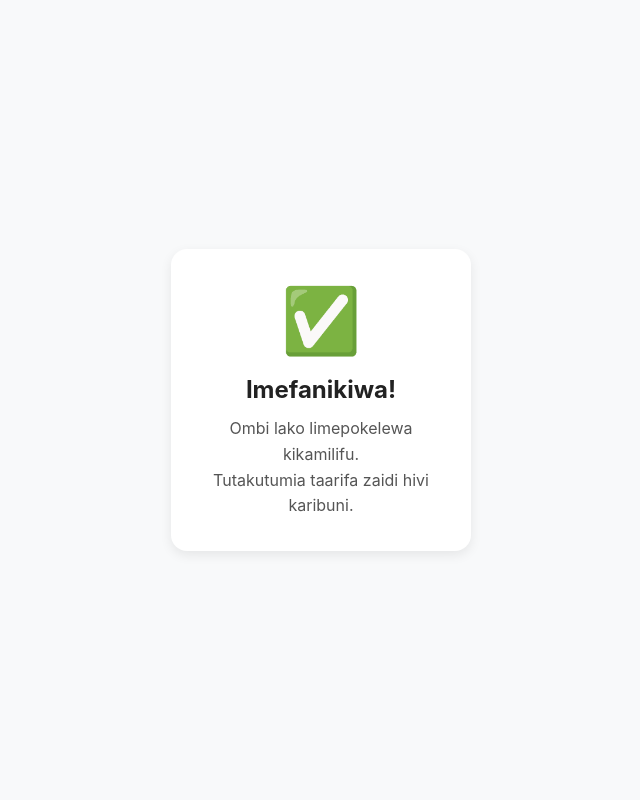
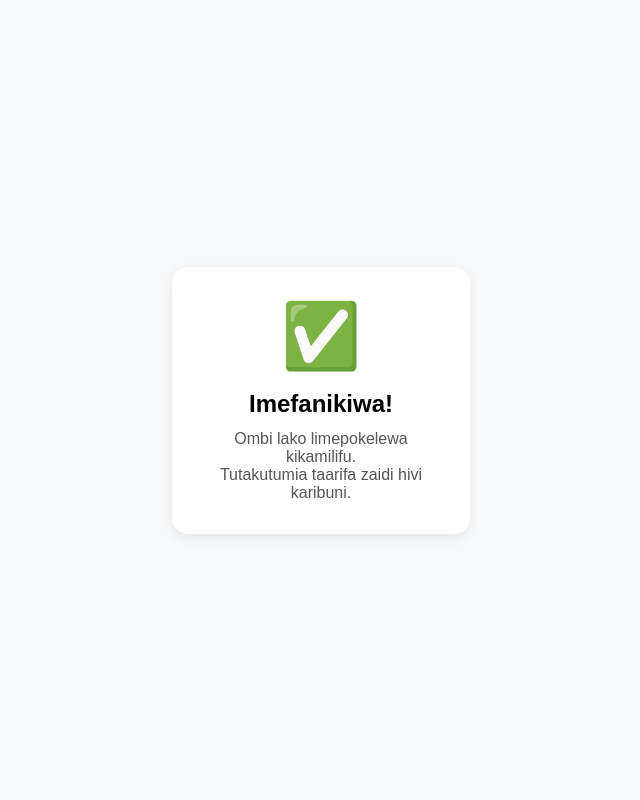
Before and after one commit to jordancruz3115-prog/vins, a Flask app: page /success in a window 1280 px wide. Shown: the whole page, without its empty margins (319-959 px from the left). Run offline with Flask 3, Linux system fonts and the light colour scheme.

Commit message:
Update success.html

```diff
--- a/templates/success.html
+++ b/templates/success.html
@@ -4,46 +4,32 @@
   <meta charset="UTF-8">
   <meta name="viewport" content="width=device-width, initial-scale=1.0">
   <title>Mafanikio - Tigo Promotion</title>
-
   <style>
     * { box-sizing: border-box; margin: 0; padding: 0; }
-
     html, body {
       height: 100%;
-      font-family: -apple-system, BlinkMacSystemFont, "Segoe UI", Roboto, Arial, sans-serif;
+      font-family: Arial, sans-serif;
       background: #f8f9fa;
       display: flex;
       justify-content: center;
       align-items: center;
       text-align: center;
-      color: #222;
     }
-
     .container {
       background: #fff;
-      padding: 2rem 1.5rem;
+      padding: 2rem;
       border-radius: 16px;
       box-shadow: 0 4px 12px rgba(0,0,0,0.08);
       width: 90%;
       max-width: 380px;
     }
-
     .success-icon {
       font-size: 64px;
       color: #28a745;
       margin-bottom: 1rem;
     }
-
-    h2 {
-      font-size: 1.5rem;
-      margin-bottom: .75rem;
-    }
-
-    p {
-      font-size: 1rem;
-      color: #555;
-      line-height: 1.6;
-    }
+    h2 { margin-bottom: .75rem; }
+    p { color: #555; }
   </style>
 </head>
 <body>
```
